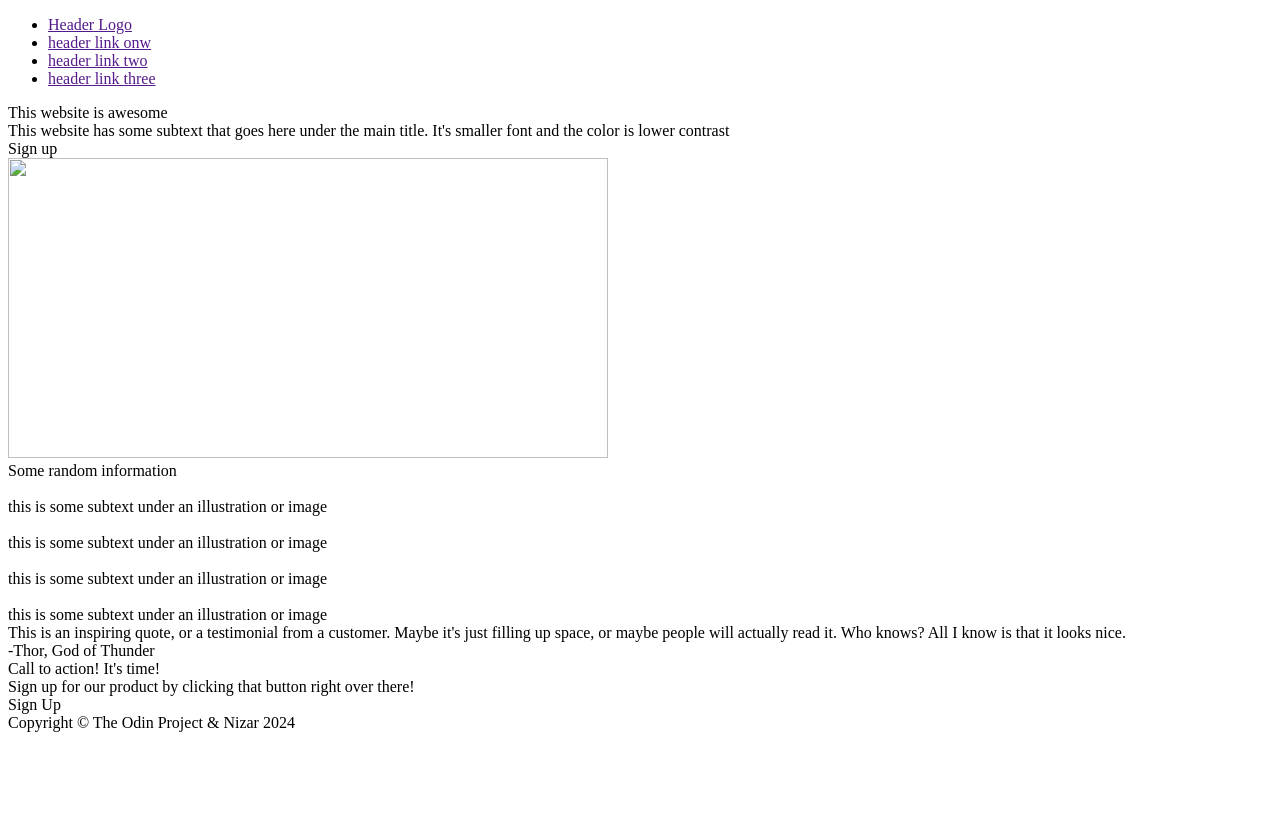
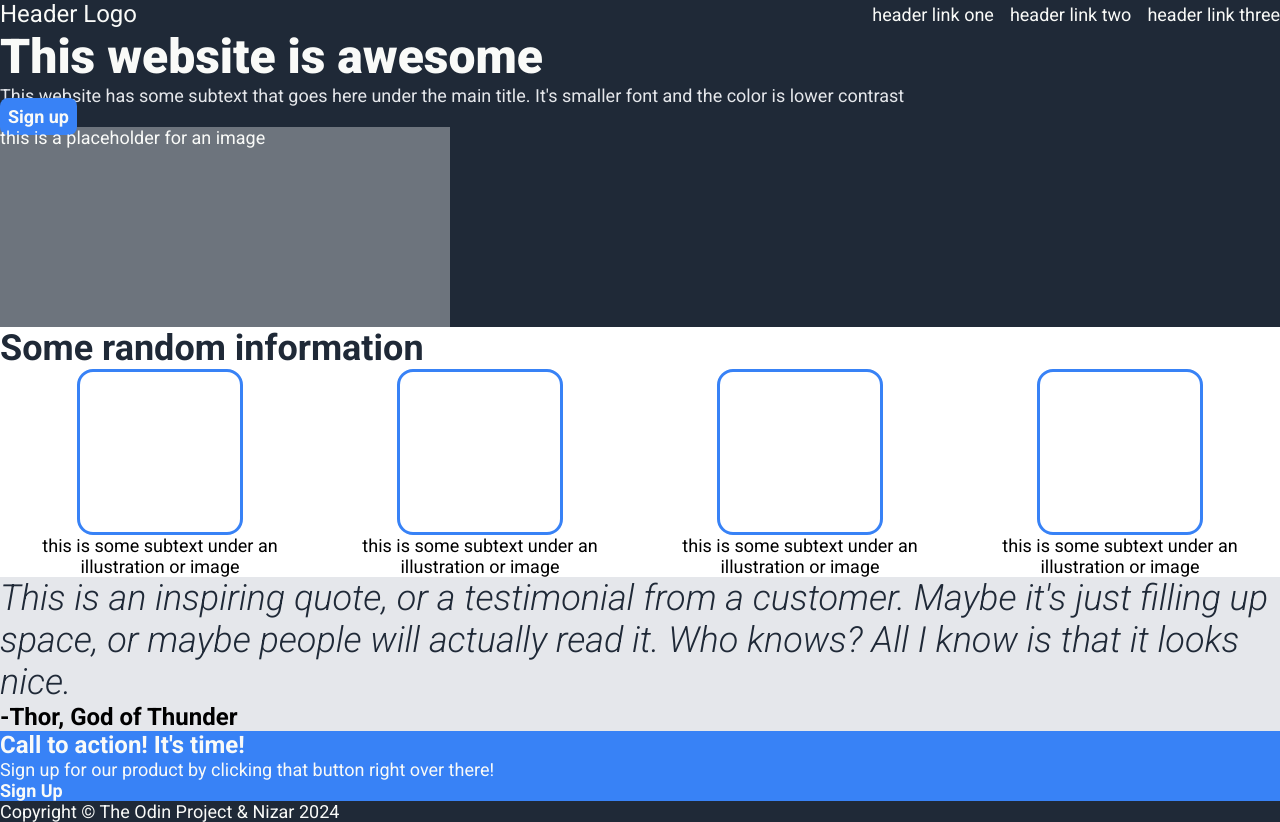
Before and after one commit to niz-dev-190324/odin-landing-page, a plain HTML site: page index.html in a window 1280 px wide. Before the commit the page ends 800 px from the top, so only its background shows below. Drawn offline with Linux system fonts and the light colour scheme.

Commit message:
Add some basic styling

```diff
--- a/index.html
+++ b/index.html
@@ -5,12 +5,15 @@
   <meta name="viewport" content="width=device-width, initial-scale=1.0">
   <title>Landing Page</title>
   <link rel="stylesheet" href="style.css">
+  <link rel="preconnect" href="https://fonts.googleapis.com">
+  <link rel="preconnect" href="https://fonts.gstatic.com" crossorigin>
+  <link href="https://fonts.googleapis.com/css2?family=Roboto:ital,wght@0,100;0,300;0,400;0,500;0,700;0,900;1,100;1,300;1,400;1,500;1,700;1,900&display=swap" rel="stylesheet">
 </head>
 <body>
   <div class="header">
     <ul>
-      <li><a href="" class="he-logo">Header Logo</a></li>
-      <li><a href="">header link onw</a></li>
+      <li class="he-logo"><a href="">Header Logo</a></li>
+      <li><a href="">header link one</a></li>
       <li><a href="">header link two</a></li>
       <li><a href="">header link three</a></li>
     </ul>
@@ -19,27 +22,27 @@
     <div class="text">
       <div class="ht-mt">This website is awesome</div>
       <div class="ht-st">This website has some subtext that goes here under the main title. It's smaller font and the color is lower contrast</div>
-      <div class="ht-b">Sign up</div>
+      <div class="ht-b"><a href="">Sign up</a></div>
     </div>
-    <img src="" alt="" width="600" height="300">
+    <div class="hero-image"><div>this is a placeholder for an image</div></div>
   </div>
   <div class="info">
     <div class="i-h">Some random information</div>
     <div class="i-c">
       <div class="card">
-        <img src="" alt="">
+        <div class="card-image"></div>
         <div>this is some subtext under an illustration or image</div>
       </div>
       <div class="card">
-        <img src="" alt="">
+        <div class="card-image"></div>
         <div>this is some subtext under an illustration or image</div>
       </div>
       <div class="card">
-        <img src="" alt="">
+        <div class="card-image"></div>
         <div>this is some subtext under an illustration or image</div>
       </div>
       <div class="card">
-        <img src="" alt="">
+        <div class="card-image"></div>
         <div>this is some subtext under an illustration or image</div>
       </div>
     </div>
--- a/style.css
+++ b/style.css
@@ -0,0 +1,100 @@
+* {
+    font-family: "Roboto", sans-serif;
+    margin: 0;
+    padding: 0;
+    font-size: 18px;
+}
+
+.header, .hero, .footer {
+    background-color: #1f2937;
+}
+.quote {
+    background-color: #e5e7eb;
+}
+
+.header ul {
+    list-style-type: none;
+    display: flex;
+    gap: 16px;
+    align-items: center;
+}
+.header ul li a {
+    color: #f9faf8;
+    text-decoration: none;
+}
+.he-logo {
+    margin-right: auto;
+}
+.he-logo a {
+    font-size: 24px;
+}
+.text {
+    display: flex;
+    flex-direction: column;
+}
+.ht-mt {
+    color: #f9faf8;
+    font-size: 48px;
+    font-weight: 800;
+}
+.ht-st {
+    color: #e5e7eb;
+    font-size: 18px;
+}
+.ht-b a {
+    background-color: #3882f6;
+    padding: 8px;
+    border-radius: 8px;
+    color: #f9faf8;
+    text-decoration: none;
+}
+.i-h {
+    color:#1f2937;
+    font-size: 36px;
+    font-weight: 700;
+}
+.q-t {
+    font-size: 36px;
+    font-weight: 300;
+    font-style: italic;
+    color: #1f2937;
+}
+.q-a {
+    font-size: 24px;
+    font-weight: 700;
+}
+.card-image {
+    width: 160px;
+    height: 160px;
+    border: #3882f6 3px solid;
+    border-radius: 16px;
+}
+.hero-image {
+    width: 450px;
+    height: 200px;
+    background-color: #6D747D;
+    color: #f9faf8;
+}
+.cta-box {
+    background-color: #3882f6;
+    color: #f9faf8
+}
+.cta-bt-mt {
+    font-size: 24px;
+    font-weight: 700;
+}
+.ht-b, .cta-bb {
+    font-weight: 700;
+}
+.footer {
+    color:#f9faf8;
+}
+.i-c {
+    display: flex;
+    text-align: center
+}
+.card {
+    display: flex;
+    flex-direction: column;
+    align-items: center;
+}
```
